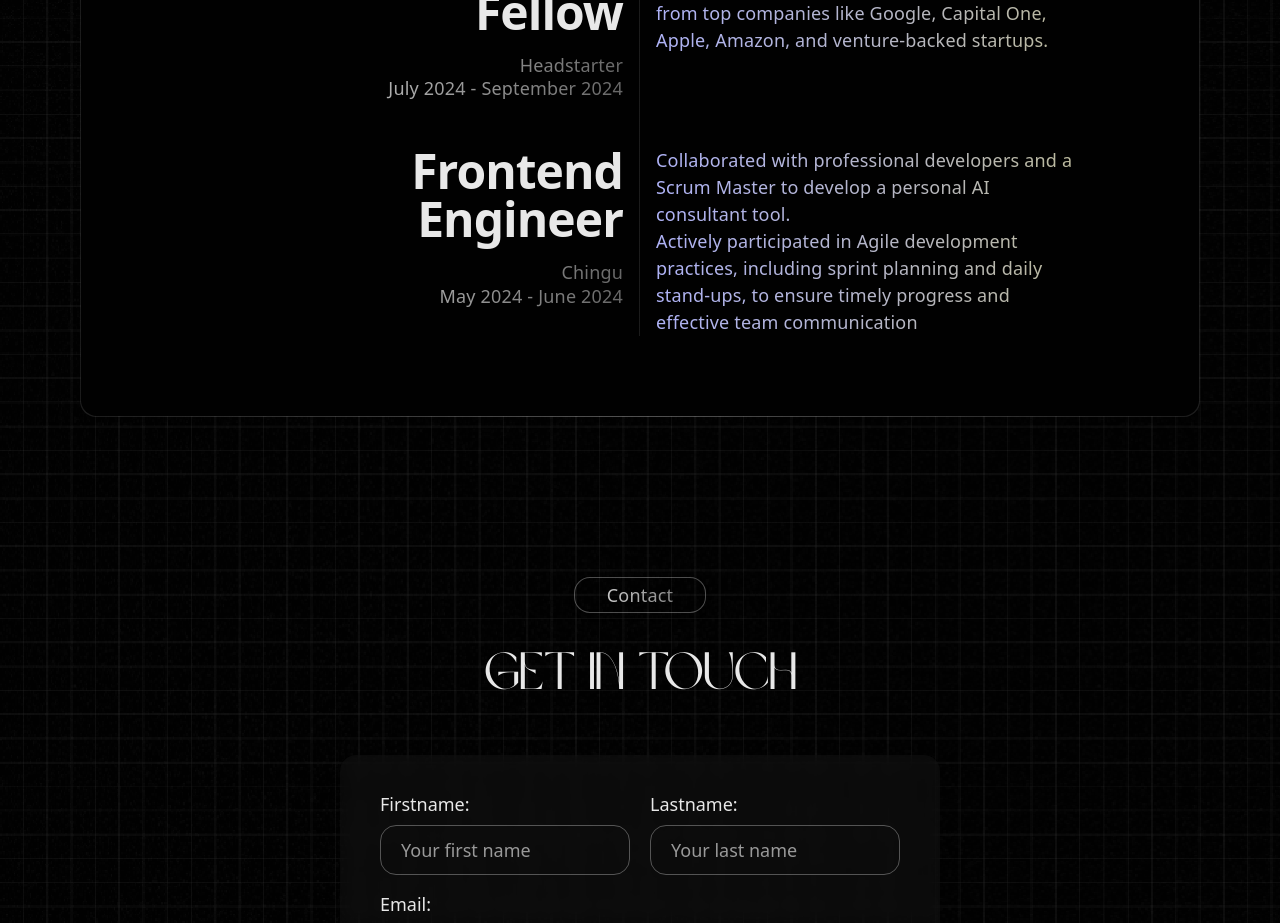
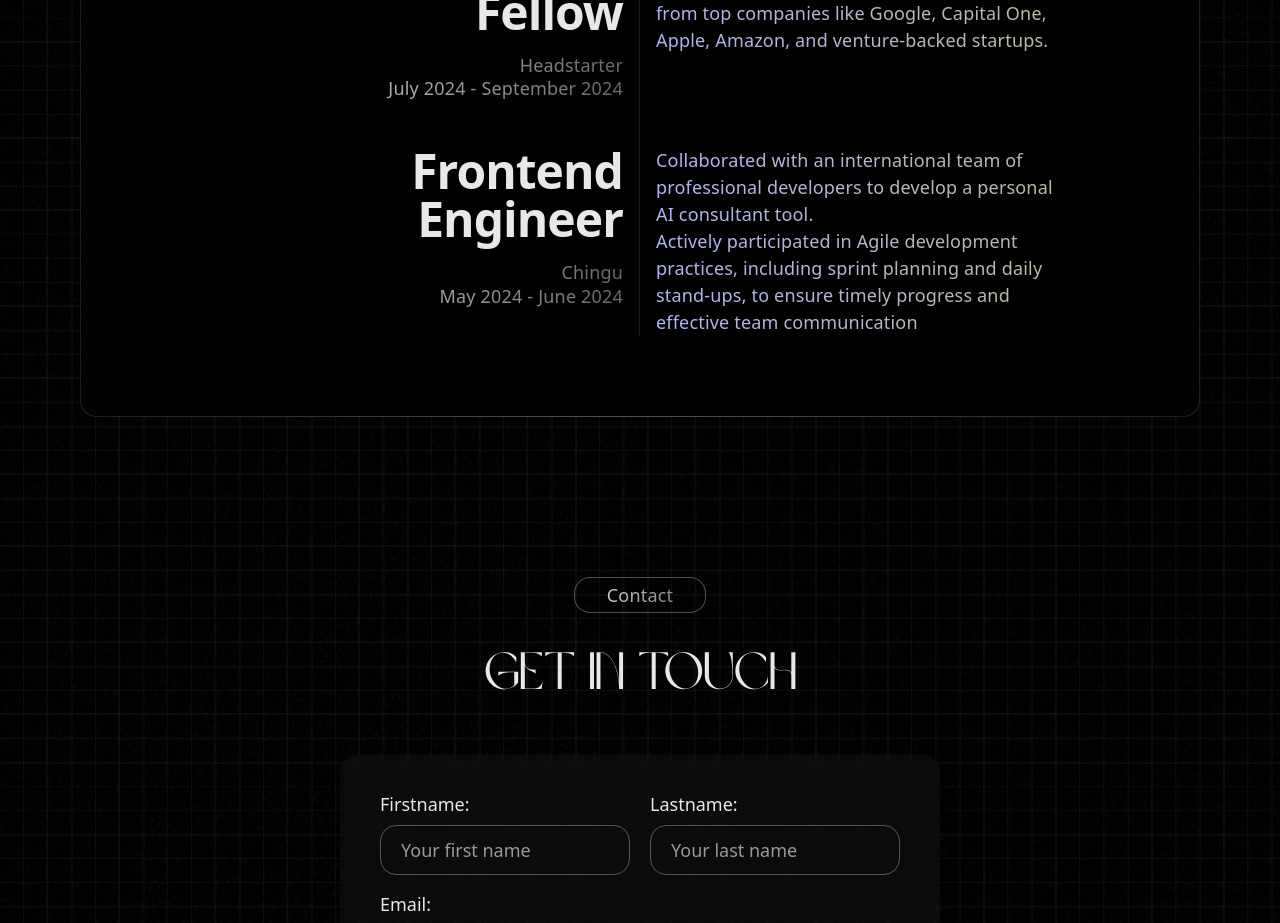
Before and after one commit to VriaA/portfolio, a React (Vite) app: page / in a window 1280 px wide. Shown: the part 4760-5683 px from the top of the page. Built offline with nearby package versions, Linux system fonts and the light colour scheme; a web font is replaced by a local one.

Commit message:
update experience

```diff
--- a/src/data/experience.ts
+++ b/src/data/experience.ts
@@ -20,6 +20,6 @@ export default [
 		startDate: "May 2024",
 		endDate: "June 2024",
 		description:
-			"Collaborated with professional developers and a Scrum Master to develop a personal AI consultant tool. \nActively participated in Agile development practices, including sprint planning and daily stand-ups, to ensure timely progress and effective team communication",
+			"Collaborated with an international team of professional developers to develop a personal AI consultant tool. \nActively participated in Agile development practices, including sprint planning and daily stand-ups, to ensure timely progress and effective team communication",
 	},
 ]
```
